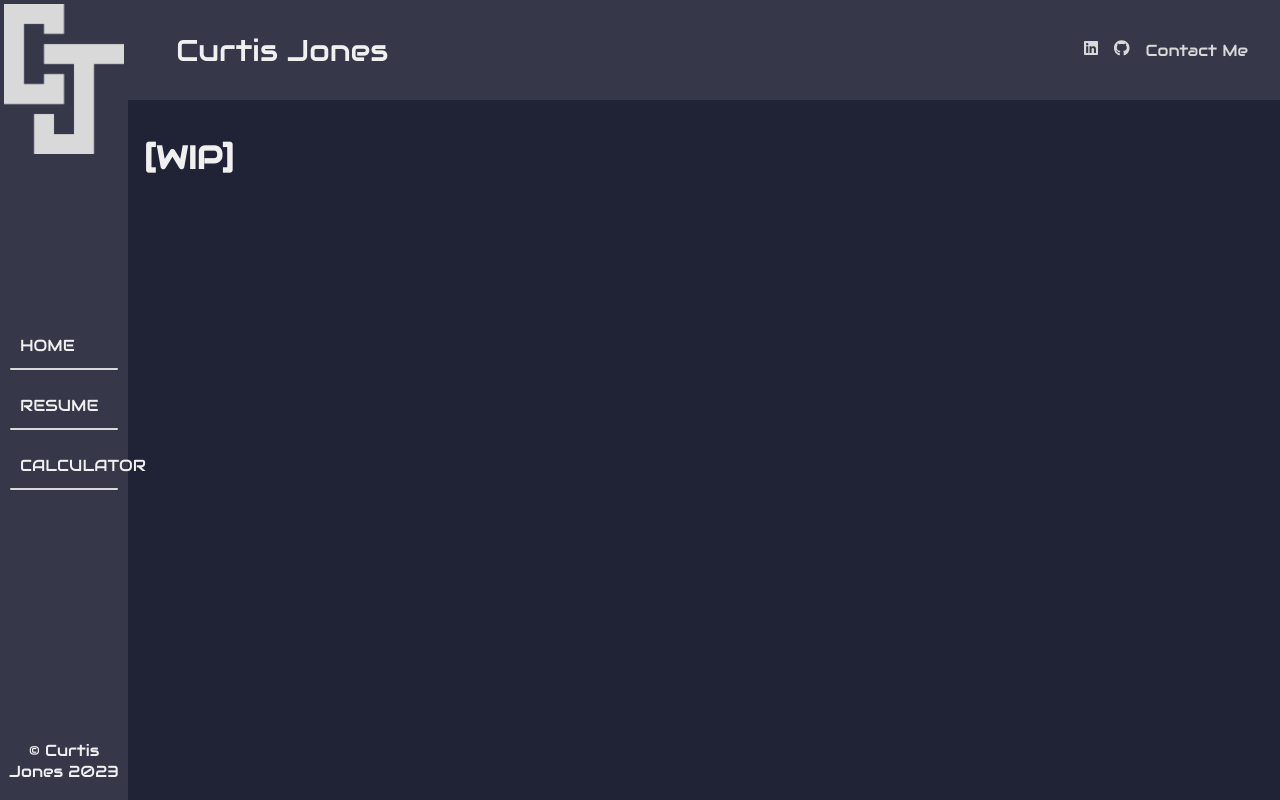
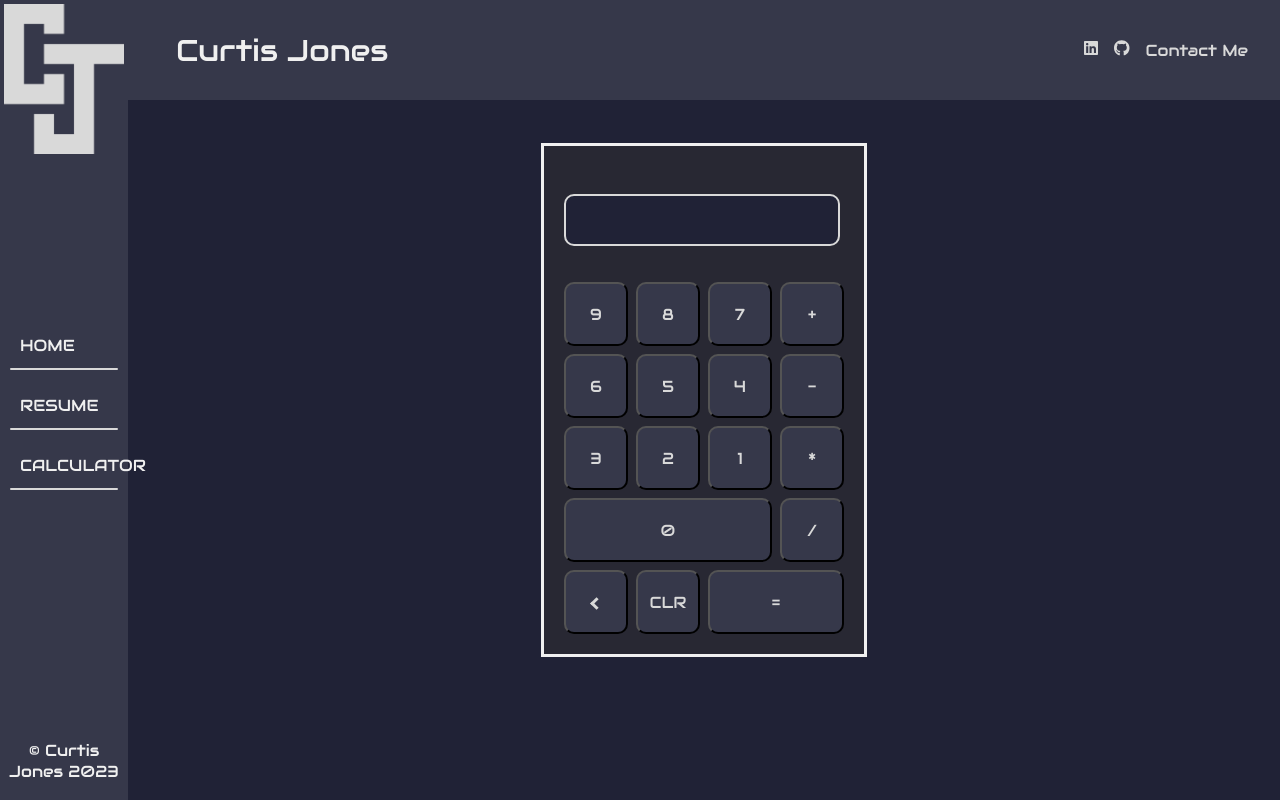
Before and after one commit to CurtisGRJones/CJResume, a React (Create React App) app in the folder public/: page /calculator in a window 1280 px wide. Built offline with nearby package versions, Linux system fonts and the light colour scheme; no server answers.

Commit message:
Made local calculator

```diff
--- a/public/package.json
+++ b/public/package.json
@@ -19,6 +19,7 @@
     "react": "^18.2.0",
     "react-dom": "^18.2.0",
     "react-scripts": "5.0.1",
+    "react-toastify": "^9.1.3",
     "typescript": "^4.9.5",
     "web-vitals": "^2.1.4"
   },
--- a/public/src/pages/calculator/calculator.css
+++ b/public/src/pages/calculator/calculator.css
@@ -0,0 +1,141 @@
+:root {
+    --number-btn-size: 4rem;
+    --number-btn-spacing: 0.25rem;
+    --number-per-row: 3;
+}
+
+.calculator{
+    position: absolute;
+    left: 50%;
+    top: 50%;
+    transform: translate(-50%, -50%);
+    padding-top: 3rem;
+    padding-left: 1rem;
+    padding-right: 1rem;
+    padding-bottom: 1rem;
+    border: solid;
+    background-color: #282833;
+}
+
+.buttons {
+    position: relative;
+}
+
+.calc-btn {
+    color: var(--primary-text-color);
+    background-color: var(--secondary-background-color);
+    border-radius: 10px;
+    margin: var(--number-btn-spacing);
+    width: var(--number-btn-size);
+    height: var(--number-btn-size);
+    font: inherit;
+}
+
+.numbers {
+    width: calc(
+        (
+            var(--number-per-row) *
+            var(--number-btn-size)
+        ) + (
+            2 *
+            ( var(--number-per-row) + 1 ) *
+            var(--number-btn-spacing)
+        )
+    );
+}
+
+.number-0 {
+    width: calc(
+        (
+            var(--number-per-row) *
+            var(--number-btn-size)
+        ) + (
+            2 *
+            ( var(--number-per-row) - 1 ) *
+            var(--number-btn-spacing)
+        )
+    );
+}
+
+.symbols {
+    position: absolute;
+    top: 0;
+    left: calc(
+        (
+            var(--number-per-row) *
+            var(--number-btn-size)
+        ) + (
+            2 *
+            ( var(--number-per-row) ) *
+            var(--number-btn-spacing)
+        )
+    );
+}
+
+.function-eq {
+    width: calc(
+        (
+            2 *
+            var(--number-btn-size)
+        ) + (
+            2 *
+            var(--number-btn-spacing)
+        )
+    );
+}
+
+.display {
+    position: relative;
+    top: 0;
+    left: var(--number-btn-spacing);
+    height: 3rem;
+    width: calc(
+        (4 * var(--number-btn-size)) +
+        (4 * var(--number-btn-spacing))
+    );
+    color: var(--primary-text-color);
+    border: solid;
+    border-width: 2px;
+    border-radius: 10px;
+    border-color: var(--primary-text-color);
+    overflow-x: auto;
+    overflow-y: hidden;
+    background-color: var(--primary-background-color);
+    margin-bottom: 2rem;
+}
+
+.arrow-left {
+    border: solid;
+    border-width: 0 3px 3px 0;
+    display: inline-block;
+    padding: 3px;
+    transform: rotate(135deg);
+}
+
+::-webkit-scrollbar {
+    height: 5px;
+    z-index: 0;
+}
+
+/* Track */
+::-webkit-scrollbar-track {
+    margin-left: 1px;
+    margin-right: 1px;
+    padding-top: 1px;
+    background: transparent;
+    border-bottom-left-radius: 10px;
+    border-bottom-right-radius: 10px;
+    z-index: 1;
+}
+
+/* Handle */
+::-webkit-scrollbar-thumb {
+    height: 4px;
+    border-radius: 2px;
+    background: var(--primary-text-color);
+}
+
+/* Handle on hover */
+::-webkit-scrollbar-thumb:hover {
+    background: var(--tertiary-text-color);
+}
--- a/public/src/pages/calculator/index.tsx
+++ b/public/src/pages/calculator/index.tsx
@@ -1,9 +1,98 @@
+import { MouseEventHandler, useState } from 'react'
 import './calculator.css'
+import { ToastContainer, toast } from 'react-toastify'
 
 export const Calculator = () => {
+    const [equation, setEquation] = useState('')
+    const [usingResult, setUsingResult] = useState(false)
+
+    const handlePress = (element: number | string): MouseEventHandler<HTMLButtonElement> => {
+        return event => {
+            if(usingResult && !Number.isNaN(Number((element)))) {
+                setEquation(String(element))
+                setUsingResult(false)
+                return
+            } else if(equation === "0") {
+                setEquation(String(element))
+                return
+            }
+            setEquation(equation + String(element))
+            setUsingResult(false)
+        }
+    }
+
+    const handleBack= (event: any) => {
+        if(usingResult) {
+            setEquation('')
+            setUsingResult(false)
+            return
+        }
+        setEquation(equation.slice(0, -1))
+    }
+
+    const handleClear= (event: any) => {
+        setEquation('')
+        setUsingResult(false)
+    }
+
+    const handleSubmit = (event: any) => {
+        try {
+            setEquation(eval(equation));
+            setUsingResult(true)
+        } catch (err) {
+            setEquation('');
+            if( err instanceof Error ) {
+                toast(err.message)
+            } else {
+                toast(String(err))
+            }
+        }
+    }
+
     return (
-        <>
-            <h1> [WIP] </h1>
-        </>
+        <div className='calculator'>
+            <div className='display'>
+                <p> {equation} </p>
+            </div>
+            <div className='buttons'>
+                <div className='numbers'>
+                    {
+                        Array(10).fill(undefined).map((_, index) => {
+                            const btnNumber = 9 - index
+                            return (
+                                <button key={btnNumber} className={`calc-btn number-btn number-${btnNumber}`} onClick={handlePress(btnNumber)}>
+                                    {btnNumber}
+                                </button>
+                            )
+                        })
+                    }
+                </div>
+                <div className='symbols'>
+                    {
+                        ['+', '-', '*', '/'].map((symbol) => {
+                            return (
+                                <button key={symbol} className={`calc-btn symbol-btn symbol-${symbol}`} onClick={handlePress(symbol)}>
+                                    {symbol}
+                                </button>
+                            )
+                        })
+                    }
+                </div>
+                <div className='functions'>
+                    <button className={`calc-btn function-btn function-back`} onClick={handleBack}>
+                        <div className='arrow-left' />
+                    </button>
+                    <button className={`calc-btn function-btn function-clear`} onClick={handleClear}>
+                        <p> CLR </p>
+                    </button>
+                    <button className={`calc-btn function-btn function-eq`} onClick={handleSubmit}>
+                        <p> = </p>
+                    </button>
+                </div>
+            </div>
+            {
+                // TODO work on this <ToastContainer />
+            }
+        </div>
     )
 }
```
Also changed, not shown: 1 other file (tests, documents, lock files or other folders).
